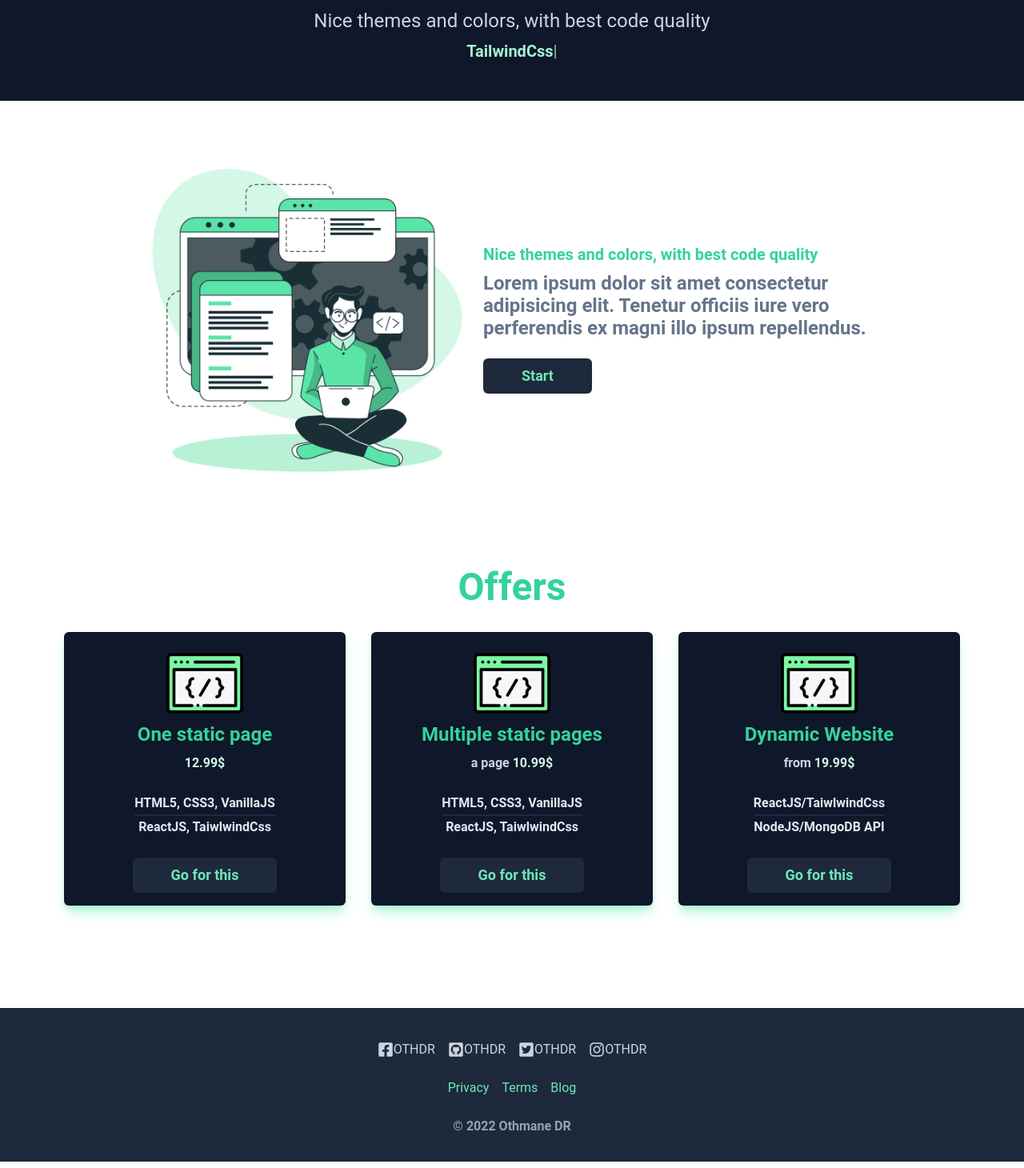
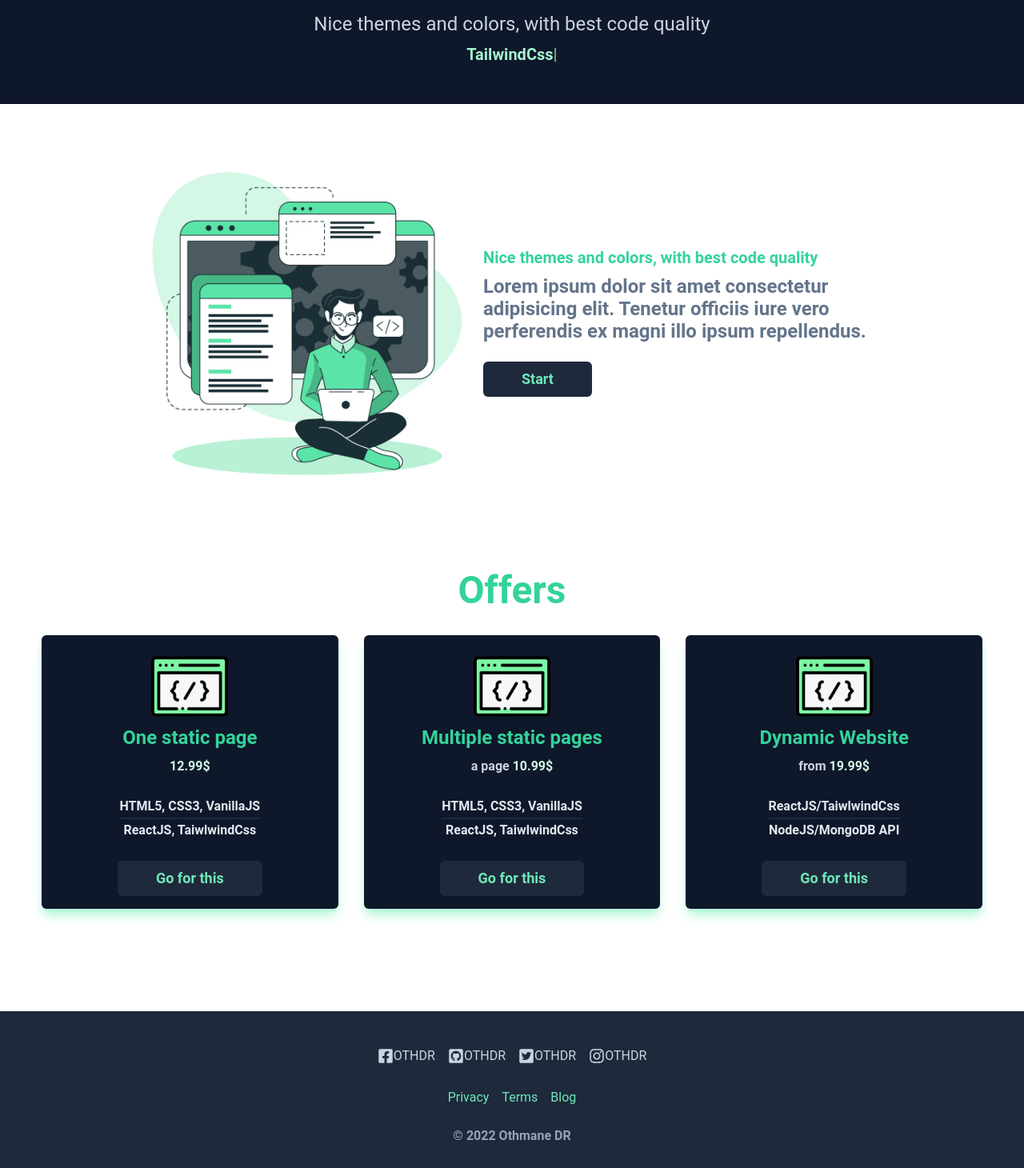
Before and after one commit to OthDr/react-landing1, a React (Create React App) app: page / in a window 1280 px wide. Shown: the part 170-1630 px from the top of the page at 80% size. Built offline with nearby package versions, Linux system fonts and the light colour scheme.

Commit message:
responsive design

```diff
--- a/public/index.html
+++ b/public/index.html
@@ -6,8 +6,8 @@
     <meta name="viewport" content="width=device-width, initial-scale=1" />
     <meta name="theme-color" content="#000000" />
     <meta
-      name="description"
-      content="Web site created using create-react-app"
+      name="OTHDR"
+      content="Landing ReactJS Web Page By Othmane Derr"
     />
     <link rel="apple-touch-icon" href="%PUBLIC_URL%/logo192.png" />
     <!--
@@ -24,7 +24,7 @@
       work correctly both with client-side routing and a non-root public URL.
       Learn how to configure a non-root public URL by running `npm run build`.
     -->
-    <title>React App</title>
+    <title>OTHDR</title>
   </head>
   <body>
     <noscript>You need to enable JavaScript to run this app.</noscript>
--- a/src/components/Central.jsx
+++ b/src/components/Central.jsx
@@ -3,13 +3,13 @@ import coder from '../assets/4136918.jpg'
 const Central = () => {
     return (
         <>
-            <div className='flex justify-center py-12'>
+            <div className='flex justify-center py-12 px-4'>
 
                 <div className="flex flex-col  md:flex-row items-center">
 
                     <img className='w-[440px]' src={coder} alt="/" />
                     <div className="flex flex-col justify-center items-center md:items-start">
-                        <p className="text-emerald-400  text-xl font-bold my-2">Nice themes and colors, with best code quality</p>
+                        <p className="text-emerald-400  text-xl font-bold my-2 text-center">Nice themes and colors, with best code quality</p>
                         <p className='md:max-w-lg max-w-md text-2xl font-semibold text-slate-500 leading-7 text-center md:text-start'>Lorem ipsum dolor sit amet consectetur adipisicing elit. Tenetur officiis iure vero perferendis ex magni illo ipsum repellendus.</p>
                         <button className='hover:scale-105 duration-200 bg-slate-800 text-lg font-bold text-emerald-300 px-12 py-2 rounded-md mt-6 hover:bg-emerald-400 hover:text-emerald-800'>Start</button>
 
--- a/src/components/Footer.jsx
+++ b/src/components/Footer.jsx
@@ -12,15 +12,15 @@ const Footer = () => {
                 <div className="grid ">
 
                     <div className="max-w-full mx-auto flex flex-col md:flex-row my-2">
-                        <a href="#" className='mx-2 flex items-center  text-slate-300'><FaFacebookSquare size={20} />OTHDR</a>
-                        <a href="#" className='mx-2 flex items-center  text-slate-300'><FaGithubSquare size={20} />OTHDR</a>
-                        <a href="#" className='mx-2 flex items-center  text-slate-300'><FaTwitterSquare size={20} />OTHDR</a>
-                        <a href="#" className='mx-2 flex items-center  text-slate-300'><FaInstagram size={20} />OTHDR</a>
+                        <a href="#" className='mx-2 flex items-center  text-slate-300 my-1'><FaFacebookSquare size={20} />OTHDR</a>
+                        <a href="#" className='mx-2 flex items-center  text-slate-300 my-1'><FaGithubSquare size={20} />OTHDR</a>
+                        <a href="#" className='mx-2 flex items-center  text-slate-300 my-1'><FaTwitterSquare size={20} />OTHDR</a>
+                        <a href="#" className='mx-2 flex items-center  text-slate-300 my-1'><FaInstagram size={20} />OTHDR</a>
                     </div>
-                    <div className='max-w-full mx-auto flex flex-col md:flex-row my-4'>
-                        <h5 className='mx-2 text-emerald-300'> <a href="#">Privacy</a> </h5>
-                        <h5 className='mx-2 text-emerald-300'> <a href="#">Terms</a> </h5>
-                        <h5 className='mx-2 text-emerald-300'> <a href="#">Blog</a> </h5>
+                    <div className='max-w-full mx-auto flex flex-col md:flex-row my-4 '>
+                        <h5 className='mx-2 text-emerald-300 text-center'> <a href="#">Privacy</a> </h5>
+                        <h5 className='mx-2 text-emerald-300 text-center'> <a href="#">Terms</a> </h5>
+                        <h5 className='mx-2 text-emerald-300 text-center'> <a href="#">Blog</a> </h5>
                     </div>
                 </div>
                 <div className='max-w-full mx-auto mt-2'>
--- a/src/components/Navbar.jsx
+++ b/src/components/Navbar.jsx
@@ -4,8 +4,8 @@ const Navbar = () => {
 
     return (
         <>
-            <div className='px-2 py-4 flex justify-between items-center bg-neutral-50  drop-shadow-md'>
-                <h1 className='mx-2 text-emerald-400 text-3xl font-bold'>OTH<span className='text-slate-300'>DR</span></h1>
+            <div className='px-2 py-4 flex justify-between items-center bg-neutral-50  drop-shadow-md py-2'>
+                <h1 className='mx-2 text-emerald-400 text-4xl font-bold'>OTH<span className='text-slate-300'>DR</span></h1>
                 <ul className='flex'>
                     <li className='text-md mx-2 hover:font-semibold hover:text-emerald-400 text-slate-400'><a href="/">Pricing</a></li>
                     <li className='text-md mx-2 hover:font-semibold hover:text-emerald-400 text-slate-400'><a href="/">Contact</a></li>
--- a/src/components/Offers.jsx
+++ b/src/components/Offers.jsx
@@ -3,7 +3,7 @@ import coder from '../assets/css.png';
 const Offers = () => {
     return (
         <>
-            <div className='p-12 mb-12'>
+            <div className='py-12 mb-12 px-2'>
 
                 <h1 className='text-5xl font-bold text-center text-emerald-400'>Offers</h1>
 
```
Also changed, not shown: 1 other file (tests, documents, lock files or other folders).
